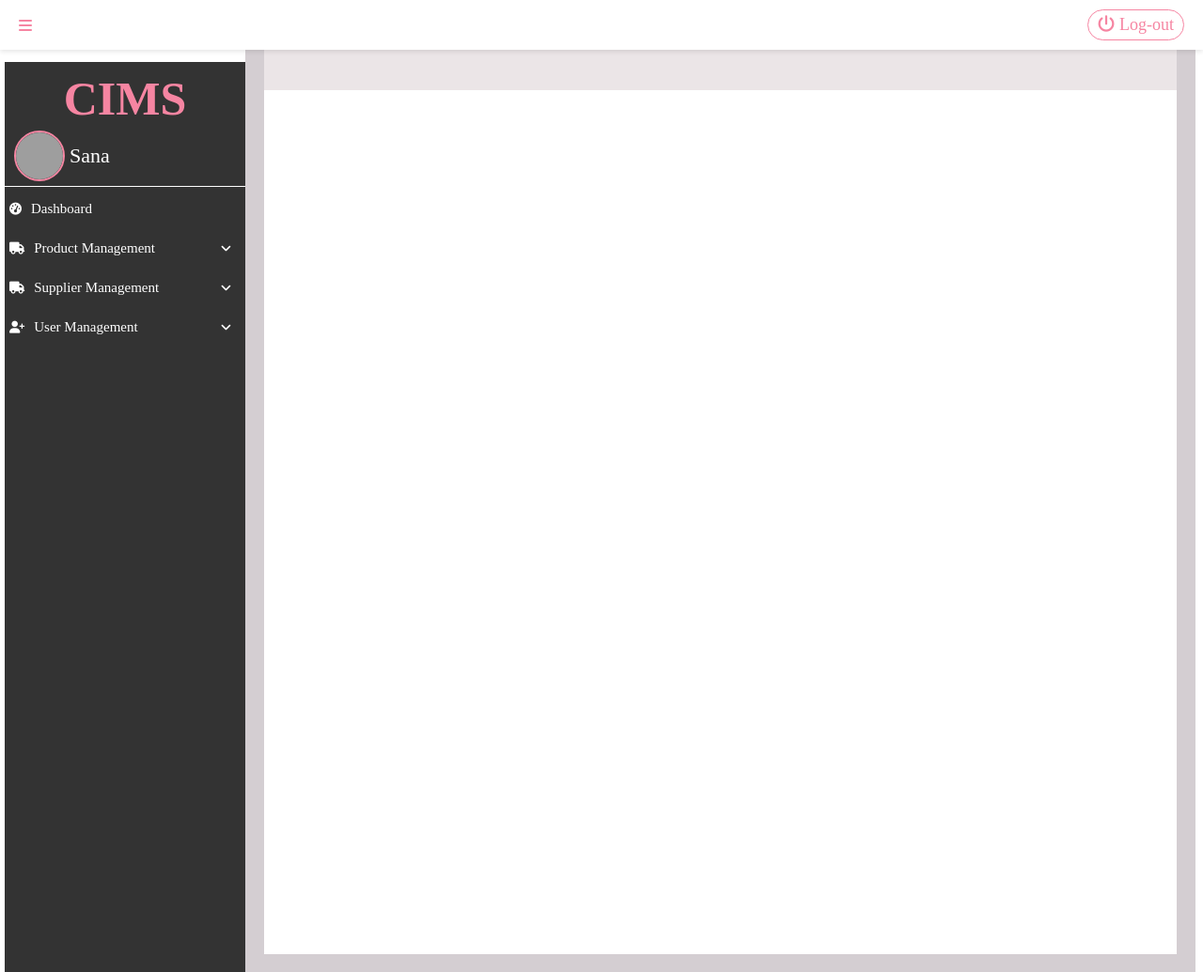
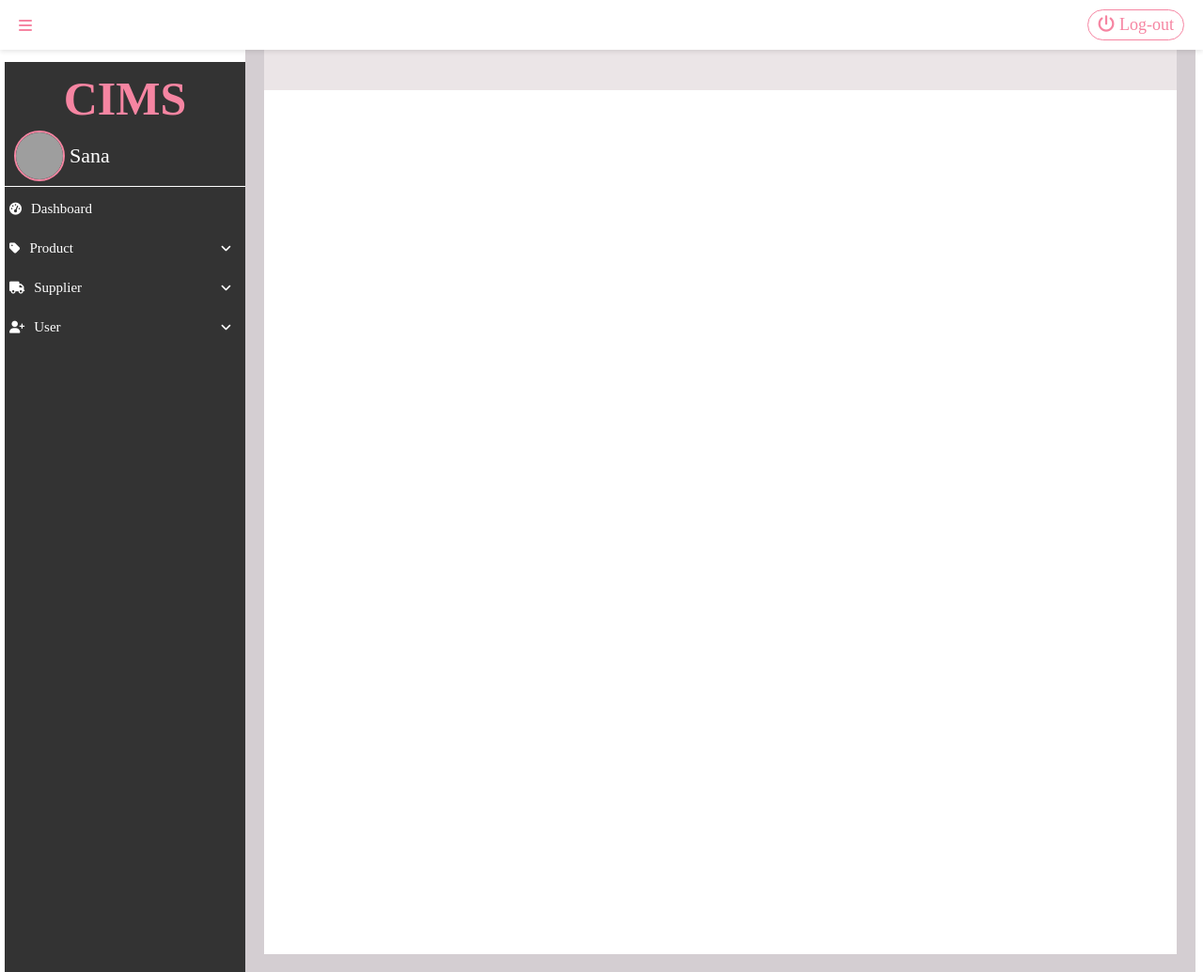
Before and after one commit to fatofato24/Cafe-Management, a PHP site: page /dashboard.php in a window 1280 px wide. Shown: the top 1035 px of the page at 94% size. Run offline with PHP 8.4, Linux system fonts and the light colour scheme; the visitor is signed in with stand-in values (Sample User, id 1); some libraries are stand-ins or nearby versions; grey boxes are pictures that could not be loaded.

Commit message:
daikhna ye

```diff
--- a/css/dashboard.css
+++ b/css/dashboard.css
@@ -168,7 +168,6 @@ li.limainMenu.active ul.subMenus {
 .dashboard_sidebar.collapsed {
 text-align: center;
 }
-
 .dashboard_topNav {
     position: fixed;
     top: 0;
--- a/login.php
+++ b/login.php
@@ -60,6 +60,7 @@ if ($_SERVER['REQUEST_METHOD'] === 'POST') {
                     <div class="loginInputsContainer">
                         <label for="password">Password</label>
                         <input placeholder="Password" name="password" id="password" type="password" required />
+                        <i id="togglePassword" class="fa fa-eye"></i> <!-- Eye icon to toggle visibility -->
                     </div>
                     <div class="loginButtonContainer">
                         <button type="submit">Login</button>
--- a/partials/app-sidebar.php
+++ b/partials/app-sidebar.php
@@ -15,8 +15,8 @@
          <!-- Product Management -->
     <li class="limainMenu triggerMenu" data-submenu="product">
         <a href="javascript:void(0);" class="limainMenu_link">
-            <i class="fa fa-truck"></i>
-            <span class="menuText">Product Management</span>
+            <i class="fa fa-tag"></i>
+            <span class="menuText">Product</span>
             <i class="fa fa-angle-down MainMenuIcon"></i>
         </a>
         <ul class="subMenus" id="product">
@@ -29,7 +29,7 @@
     <li class="limainMenu triggerMenu" data-submenu="supplier">
         <a href="javascript:void(0);" class="limainMenu_link">
             <i class="fa fa-truck"></i>
-            <span class="menuText">Supplier Management</span>
+            <span class="menuText">Supplier</span>
             <i class="fa fa-angle-down MainMenuIcon"></i>
         </a>
         <ul class="subMenus" id="supplier">
@@ -42,12 +42,12 @@
     <li class="limainMenu triggerMenu" data-submenu="user">
         <a href="javascript:void(0);" class="limainMenu_link">
             <i class="fa fa-user-plus"></i>
-            <span class="menuText">User Management</span>
+            <span class="menuText">User</span>
             <i class="fa fa-angle-down MainMenuIcon"></i>
         </a>
         <ul class="subMenus" id="user">
-            <a href="#" class="subMenuLink"><i class="fa fa-circle"></i>View Users</a>
-            <a href="#" class="subMenuLink"><i class="fa fa-circle"></i>Add Users</a>
+            <a class="subMenuLink" href="./users-add.php"><i class="fa fa-circle"></i>View Users</a>
+            <a class="subMenuLink"><i class="fa fa-circle"></i>Add Users</a>
         </ul>
     </li>
     </ul>
```
